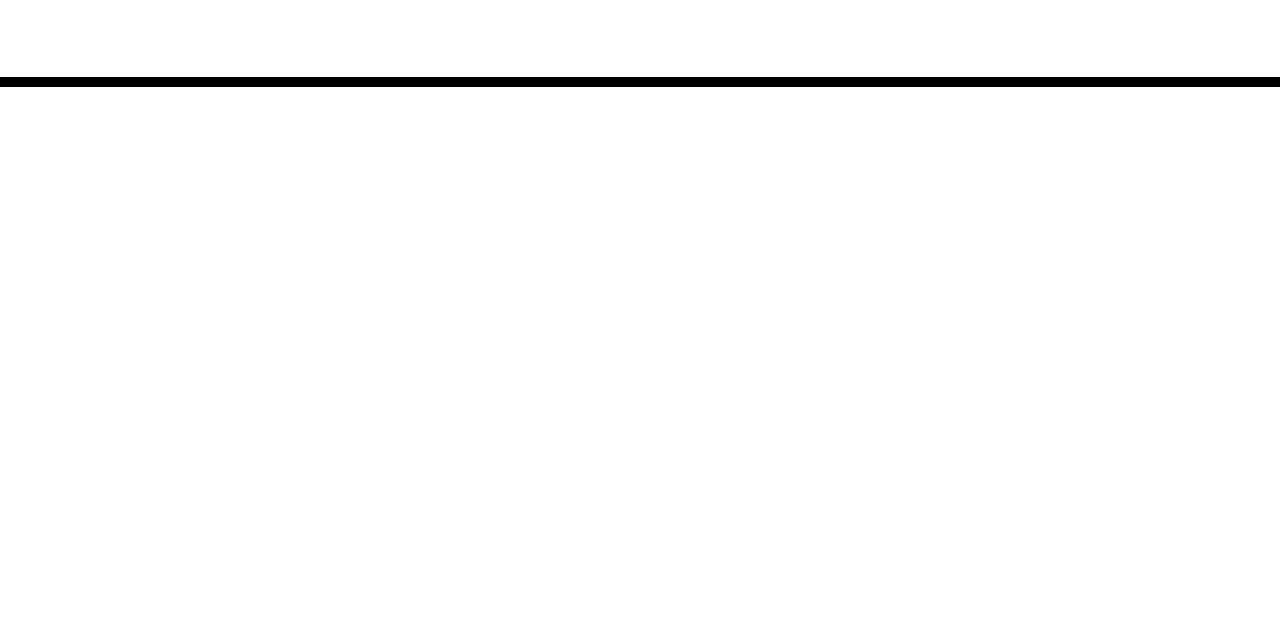
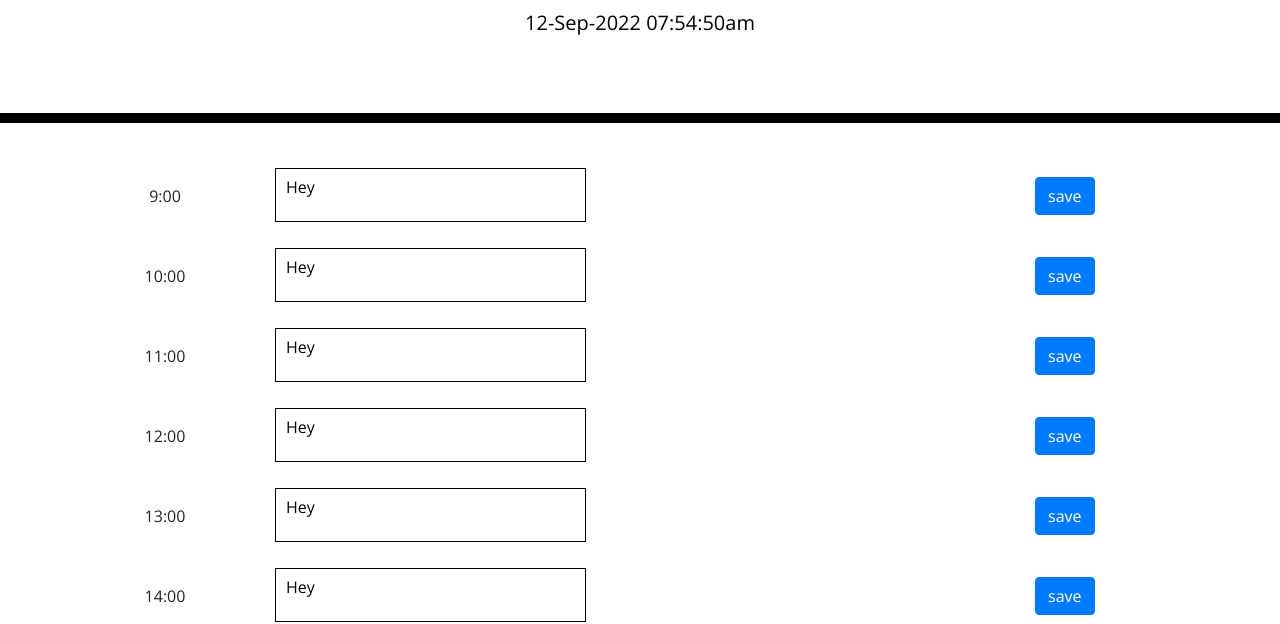
Before and after one commit to Web3Zero/work-day-scheduler, a plain HTML site: page index.html in a window 1280 px wide. Shown: the part 181-805 px from the top of the page. Drawn offline with nearby package versions, Linux system fonts and the light colour scheme.

Commit message:
progress update, added JS file that shows the current time and 3 columns forming the basis of the scheduler

```diff
--- a/index.html
+++ b/index.html
@@ -26,15 +26,19 @@
     <header class="jumbotron">
       <h1 class="display-3">Work Day Scheduler</h1>
       <p class="lead">A simple calendar app for scheduling your work day</p>
-      <p id="currentDay" class="lead"></p>
+      <p id="current-time" class="lead"></p>
     </header>
-    <div class="container">
+
+    <div class="container"
       <!-- Timeblocks go here -->
+      <!-- Used JS to insert time blocks -->
+
 
 
     </div>
 
     <script src="https://cdnjs.cloudflare.com/ajax/libs/jquery/3.2.1/jquery.min.js"></script>
     <script src="https://cdnjs.cloudflare.com/ajax/libs/moment.js/2.24.0/moment.min.js"></script>
+    <script src="script.js"></script>
   </body>
 </html>
--- /dev/null
+++ b/script.js
@@ -0,0 +1,59 @@
+
+
+
+function createTimeBlock(time, content="") {
+
+    const timeRow = $("<div class='row align-items-center time-row'>")
+
+    const colTime = $("<div class='col-2 d-flex justify-content-center time-col-time'>").text(time + ":00")
+    const colTextArea = $("<div class='col-8 time-col-textarea'>")
+    const textArea = $("<textarea cols='30' rows='2'>").val(content)
+
+// colours will change depending on whether the time is in the past, present or future
+
+
+    colTextArea.append(textArea);
+
+    const colButton = $("<div class='col-2 time-col-button'>")
+    const button = $('<button type="submit" class="btn btn-primary">').text("save")
+    colButton.append(button);
+
+    return timeRow.append(colTime, colTextArea, colButton);
+}
+
+// when user lands on this app should see clock ticking
+$(function(){
+    const currentTime = $("#current-time");
+    const container = $(".container")
+
+    function startTimer(){
+
+        setInterval(function(){
+        currentTime.text(moment().format("DD-MMM-YYYY hh:mm:ssa"));
+
+    }, 1000);
+}
+
+
+
+startTimer();
+
+
+
+
+
+// user can type into any of the boxes and save the entry.
+// note should be saved to storage (based on the time of the row)
+
+
+// when a user lands on the page should see 9am to 5pm blocks with all the previous notes
+for (let index = 9; index < 18; index++) {
+
+    const previousNotes = "";
+    const timeBlock = createTimeBlock(index, "Hey");
+
+    container.append(timeBlock);
+}
+
+
+})
--- a/style.css
+++ b/style.css
@@ -9,7 +9,7 @@ textarea {
   border: none;
   resize: none;
   color: #000000;
-  border-left: 1px solid black;
+  border: 1px solid black;
   padding: 10px;
 }
 
```
